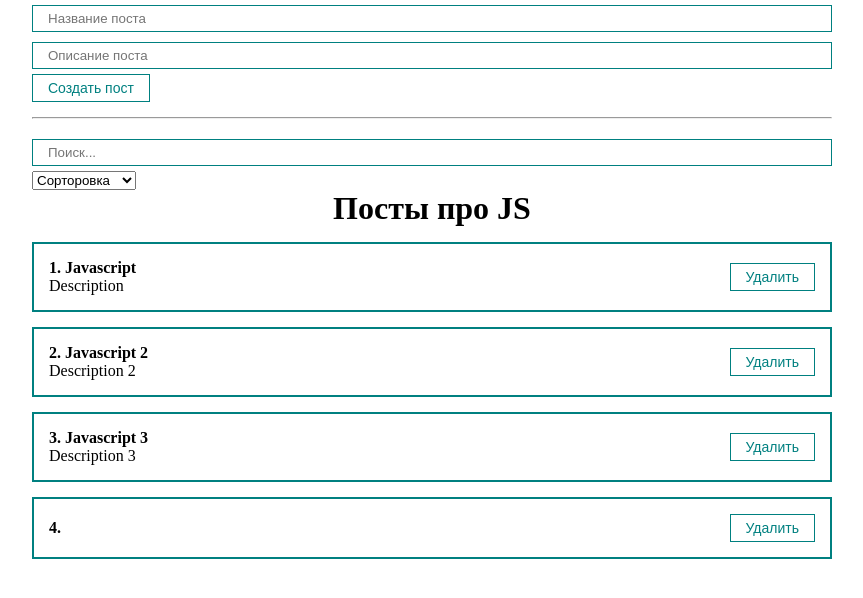
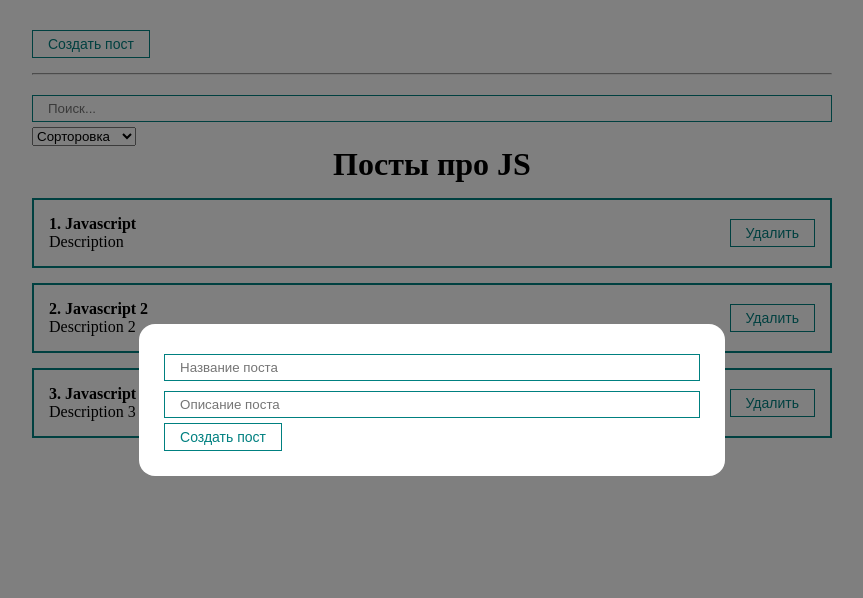
Before and after one commit to xGerfy/task_1_react, a React (Create React App) app: page / in a window 1280 px wide. Both pictures are taken after a click on the button "Создать пост". Shown: the top 598 px of the page, without its empty margins (208-1071 px from the left). Built offline with nearby package versions, Linux system fonts and the light colour scheme.

Commit message:
add modal window

```diff
--- a/src/App.js
+++ b/src/App.js
@@ -2,6 +2,8 @@
 import PostFilter from "./components/PostFilter";
 import PostForm from "./components/PostForm";
 import PostList from "./components/PostList";
+import MyButton from "./components/UI/button/MyButton";
+import MyModal from "./components/UI/MyModal/MyModal";
 import "./styles/App.css";
 
 function App() {
@@ -12,6 +14,8 @@
   ]);
 
   const [filter, setFilter] = useState({ sort: "", query: "" });
+
+  const [modal, setModal] = useState(false);
 
   const sortedPosts = useMemo(() => {
     if (filter.sort) {
@@ -30,6 +34,7 @@
 
   const createPost = (newPost) => {
     setPosts([...posts, newPost]);
+    setModal(false);
   };
 
   const removePost = (post) => {
@@ -38,7 +43,12 @@
 
   return (
     <div className="App">
-      <PostForm create={createPost} />
+      <MyButton style={{ marginTop: 30 }} onClick={() => setModal(true)}>
+        Создать пост
+      </MyButton>
+      <MyModal visible={modal} setVisible={setModal}>
+        <PostForm create={createPost} />
+      </MyModal>
       <hr style={{ margin: "15px 0" }} />
       <PostFilter filter={filter} setFilter={setFilter} />
       <PostList
--- /dev/null
+++ b/src/components/UI/MyModal/MyModal.jsx
@@ -0,0 +1,20 @@
+import React from "react";
+import classes from "./MyModal.module.css";
+export default function MyModal({ children, visible, setVisible }) {
+  const rootClasses = [classes.myModal];
+
+  if (visible) {
+    rootClasses.push(classes.active);
+  }
+
+  return (
+    <div className={rootClasses.join(" ")} onClick={() => setVisible(false)}>
+      <div
+        className={classes.myModalContent}
+        onClick={(e) => e.stopPropagation()}
+      >
+        {children}
+      </div>
+    </div>
+  );
+}
--- /dev/null
+++ b/src/components/UI/MyModal/MyModal.module.css
@@ -0,0 +1,22 @@
+.myModal {
+  position: fixed;
+  top: 0;
+  bottom: 0;
+  right: 0;
+  left: 0;
+  display: none;
+  background: rgba(0, 0, 0, 0.5);
+}
+
+.myModalContent {
+  padding: 25px;
+  background: white;
+  border-radius: 16px;
+  min-width: 250px;
+}
+
+.myModal.active {
+  display: flex;
+  justify-content: center;
+  align-items: center;
+}
```
